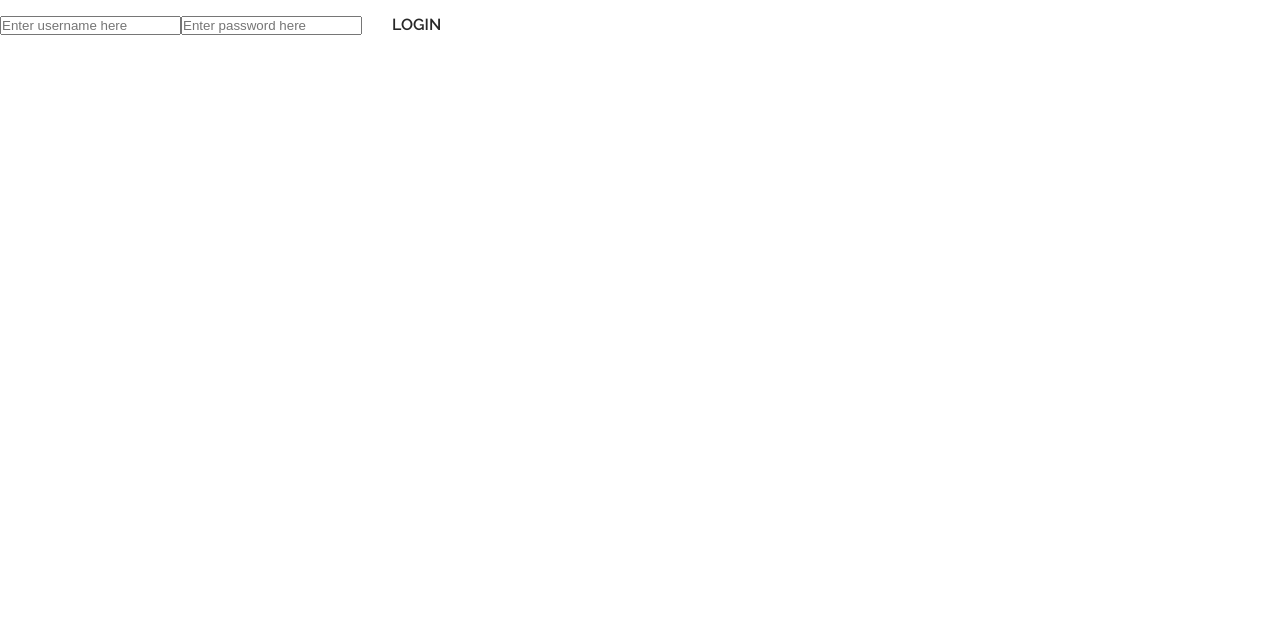
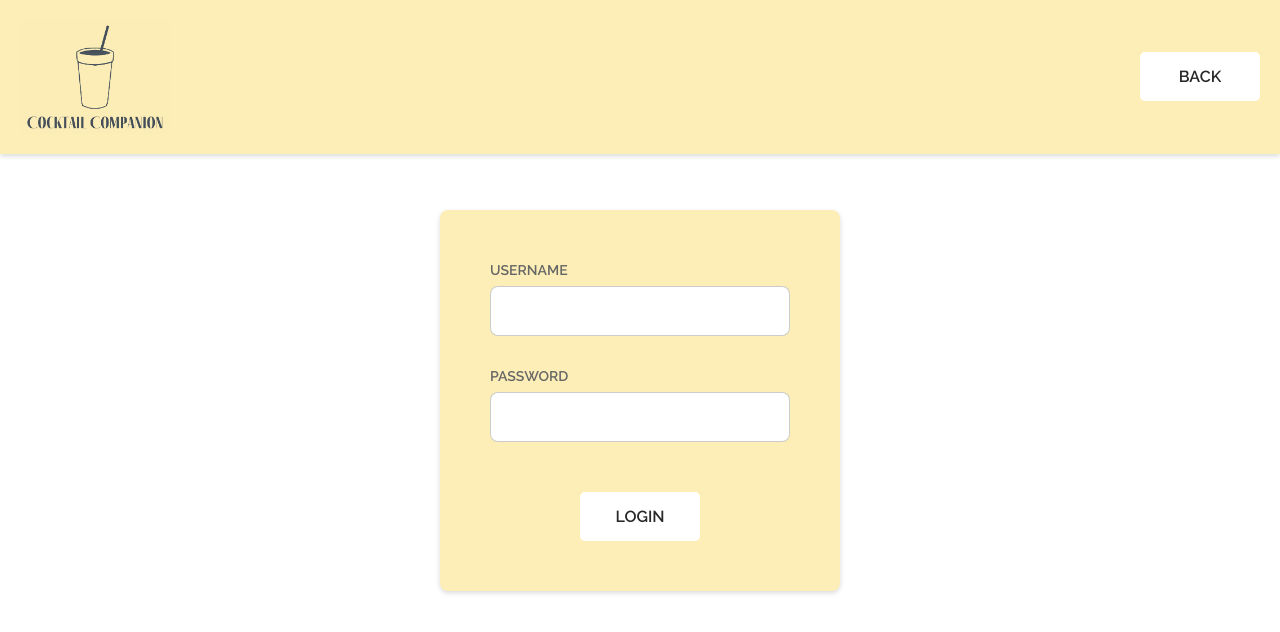
Before and after one commit to RiccardoMurru/Cocktail-Companion, a React (Vite) app in the folder client/: page / in a window 1280 px wide. Both pictures are taken after a click on the button "LOGIN". Shown: the top 632 px of the page. Built offline with nearby package versions, Linux system fonts and the light colour scheme; no server answers.

Commit message:
fix: login style, handleSubmit function for navbar component

```diff
--- a/client/src/components/Login.tsx
+++ b/client/src/components/Login.tsx
@@ -3,8 +3,10 @@
 import React from 'react';
 import { getUser } from '../apiComs/myApi';
 import { PageProps } from '../interfaces/Props';
+import logo from '../assets/LOGO.png';
 
 export default function Login({ setUser, setPage }: PageProps) {
+
   async function handleSubmit(event: React.FormEvent<HTMLFormElement>) {
     event.preventDefault();
 
@@ -27,19 +29,33 @@ export default function Login({ setUser, setPage }: PageProps) {
 
   return (
     <div className='login-page'>
-      <form onSubmit={(e) => handleSubmit(e)}>
+      <header className='page-header'>
+        <div className='header-wrapper'>
+          <img className='logo' src={logo} />
+          <button onClick={() => setPage('search')}>Back</button>
+        </div>
+      </header>
+      <form onSubmit={e => handleSubmit(e)}>
+        <div className='item-form'>
+          <label htmlFor='username'>Username</label>
           <input
+            id='username'
             className='form-input'
             name='username'
-          placeholder='Enter username here'
             required={true}
-        ></input>
+            type='text'
+          />
+        </div>
+        <div className='item-form'>
+          <label htmlFor='password'>Password</label>
           <input
+            id='password'
             className='form-input'
             name='password'
-          placeholder='Enter password here'
             required={true}
-        ></input>
+            type='password'
+          />
+        </div>
         <button type='submit'>Login</button>
       </form>
     </div>
--- a/client/src/components/Navbar.tsx
+++ b/client/src/components/Navbar.tsx
@@ -8,6 +8,19 @@ export default function Navbar({
   setIngList
 }: NavbarProps) {
   const [inputText, setInputText] = useState('');
+
+
+  function handleSubmit(event: React.SyntheticEvent<HTMLFormElement>) {
+    event.preventDefault();
+    const value = event.currentTarget;
+    const formElements = value.elements as typeof value.elements & {
+      searchBar: { value: string };
+    };
+    if (ingredients.filter(el => el === formElements.searchBar.value)) {
+      handleAddToSelected(formElements.searchBar.value);
+    }
+    setInputText('');
+  }
 
   function handleChange(event: React.ChangeEvent<HTMLInputElement>) {
     //search ingredients list and return all ingredients that match text in event
@@ -31,8 +44,9 @@ export default function Navbar({
   return (
     <div className='NavBar'>
       <h3>Enter ingredient here!</h3>
-      <form id='ingredient-search' onReset={() => setInputText('')}>
+      <form id='ingredient-search' onSubmit={(e) => handleSubmit(e)}>
         <input
+          id='searchBar'
           className='form-input'
           name='search-bar'
           type='text'
--- a/client/src/index.css
+++ b/client/src/index.css
@@ -11,6 +11,7 @@
   --matchedIngredient: #035E7B;
   --cocktailBg: #fceeb6;
   --shadow: 0 2px 5px 0px rgba(0,0,0,0.15);
+  --labelColor: #666;
   font-family: Raleway, sans-serif;
   line-height: 1.5;
   font-weight: 400;
@@ -64,4 +65,5 @@ button {
   cursor: pointer;
   color: var(--mainColor);
   text-transform: uppercase;
+  min-width: 120px;
 }
--- a/client/src/styles/App.css
+++ b/client/src/styles/App.css
@@ -1,6 +1,7 @@
 @import 'searchpage.css';
 @import 'navbar.css';
 @import 'cocktail.css';
+@import 'login.css';
 
  #root {
   width: 100%;
--- /dev/null
+++ b/client/src/styles/login.css
@@ -0,0 +1,52 @@
+.login-page {
+  display: flex;
+  justify-content: center;
+  align-items: center;
+  max-width: 1280px;
+  padding: 20px;
+  padding-top: 160px;
+  margin: 0 auto;
+  padding-bottom: 90px;
+  form {
+    display: flex;
+    flex-direction: column;
+    width: 100%;
+    max-width: 400px;
+    padding: 50px;
+    background: var(--headerBg);
+    box-shadow: var(--shadow);
+    margin-top: 50px;
+    border-radius: 8px;
+    .item-form {
+      position: relative;
+      display: flex;
+      flex-direction: column;
+      width: 100%;
+      &:not(:last-child) {
+        margin-bottom: 30px;
+      }
+    }
+    input {
+      -webkit-appearance: none;
+      width: 100%;
+      height: 50px;
+      border-radius: 8px;
+      border: 1px solid var(--border);
+      padding: 5px 15px;
+      font-size: 1rem;
+      outline: none;
+    }
+    label{
+      display: inline-block;
+      text-transform: uppercase;
+      font-weight: 600;
+      font-size: 14px;
+      color: var(--labelColor);
+      margin-bottom: 5px;
+    }
+    button {
+      margin-top: 20px;
+      align-self: center;
+    }
+  }
+}
```
Lines whose indentation alone changed are shown as unchanged.
